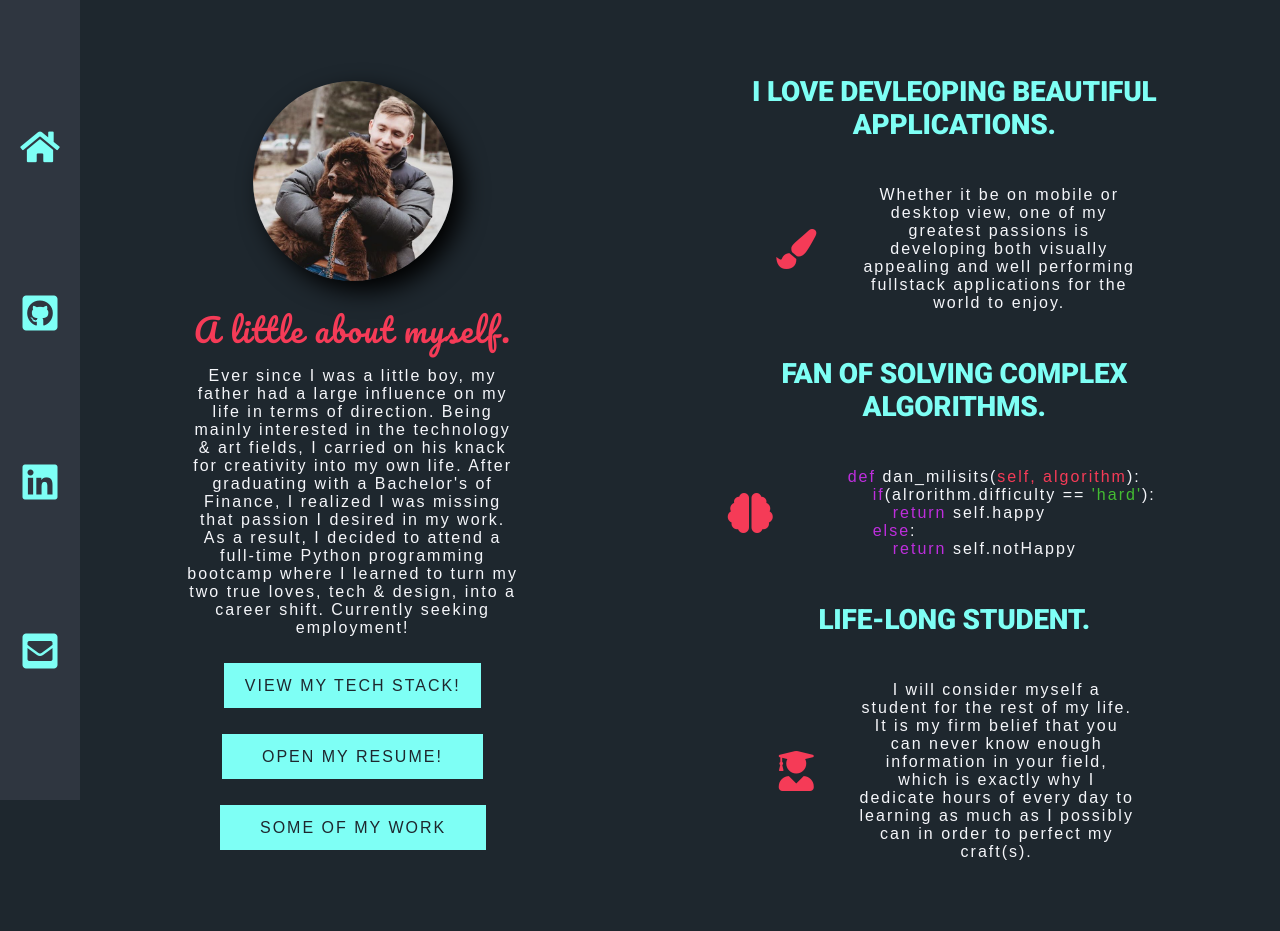
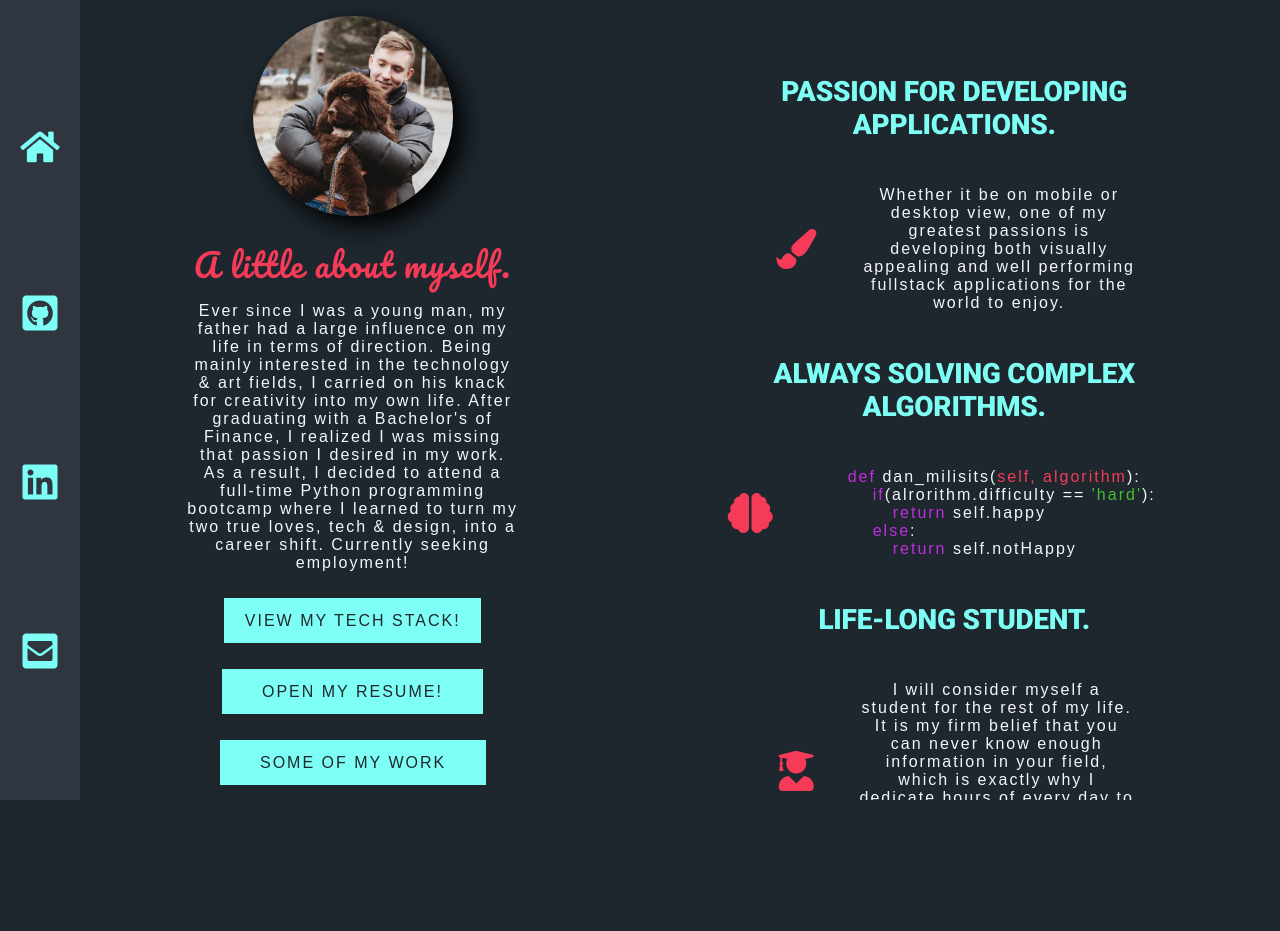
Before and after one commit to d-milisits/portfolio, a PHP site: page /about.html in a window 1280 px wide. After the commit the page ends 800 px from the top, so only its background shows below. Run offline with PHP 8.4, Linux system fonts and the light colour scheme; some libraries are stand-ins or nearby versions.

Commit message:
wording changes

```diff
--- a/about.html
+++ b/about.html
@@ -51,7 +51,7 @@
       <div class="about-me">
         <div class="about-me-img"></div>
         <h1 class="about-myself">A little about myself.</h1>
-        <p class="about-myself-text">Ever since I was a little boy, my father had a large influence on my life in terms of direction. Being mainly interested in the technology & art fields, I carried on his knack for creativity into my own life. After graduating with a Bachelor's of Finance, I realized I was missing that passion I desired in my work. As a result, I decided to attend a full-time Python programming bootcamp where I learned to turn my two true loves, tech & design, into a career shift. Currently seeking employment!
+        <p class="about-myself-text">Ever since I was a young man, my father had a large influence on my life in terms of direction. Being mainly interested in the technology & art fields, I carried on his knack for creativity into my own life. After graduating with a Bachelor's of Finance, I realized I was missing that passion I desired in my work. As a result, I decided to attend a full-time Python programming bootcamp where I learned to turn my two true loves, tech & design, into a career shift. Currently seeking employment!
         </p>
         <button class="four animate__animated animate__flipInX" onclick="flyRight('stack.html')">View My Tech Stack!</button>
         <a href="./resources/DanielMilisitsResume.pdf" target="_blank"><button class=" increase four animate__animated animate__flipInX">Open My Resume!</button></a>
@@ -59,7 +59,7 @@
       </div>
       <div class="about-me-info">
         <div class="info-box one">
-          <h3 class="info-title">I love devleoping beautiful applications.</h3>
+          <h3 class="info-title">Passion for developing applications.</h3>
           <div class="info-box-content">
             <i class="fas fa-paint-brush"></i>
             <p class="info-box-text">
@@ -68,7 +68,7 @@
           </div>
         </div>
         <div class="info-box two">
-          <h3 class="info-title">Fan of solving complex algorithms.</h3>
+          <h3 class="info-title">Always solving complex algorithms.</h3>
           <div class="info-box-content">
             <i class="fas fa-brain"></i>
             <span class="info-box-text code">
--- a/css/portfolio.css
+++ b/css/portfolio.css
@@ -65,7 +65,7 @@ html {
 }
 /* MAIN PAGE STYLING */
 .main-page {
-  min-height:100vh;
+  height:100vh;
   min-height:calc(var(--vh, 1vh) * 100);
   max-width:100vw;
   background-color: #1e272e;
@@ -386,6 +386,9 @@ html {
   }
 }
 @media (max-width: 535px) {
+  .main .red {
+    font-size: 2.5rem;
+  }
   .image img {
     opacity: .075;
   }
--- a/index.html
+++ b/index.html
@@ -46,7 +46,7 @@
     </ul>
   </nav>
     <div id="success-message" class="success-message main">
-      <h1><span class="red">Thanks for stopping by!</span></h1>
+      <h1><span class="red">Welcome!</span></h1>
     </div>
     <div id="main-page" class="main-page">
         <div id="landing-box" class="landing-box">
--- a/myWork.html
+++ b/myWork.html
@@ -49,7 +49,7 @@
       <div class="work-page">
         <div class="work-intro animate__animated animate__flipInX">
           <h1 class="some">Some of my work</h1>
-          <p class="some-p"><span class="red bold">Please note:</span> not all of these are not in production!</p>
+          <p class="some-p"><span class="red bold">Please note:</span> not all of these are in production!</p>
         </div>
         <div class="work-content">
           <div class="aactiv-content">
```
